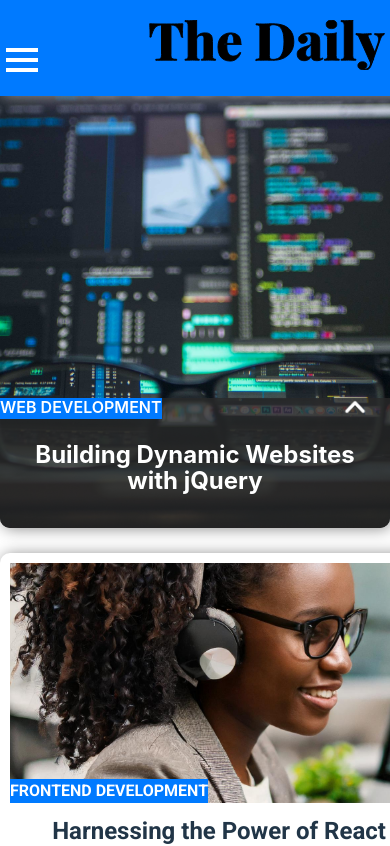
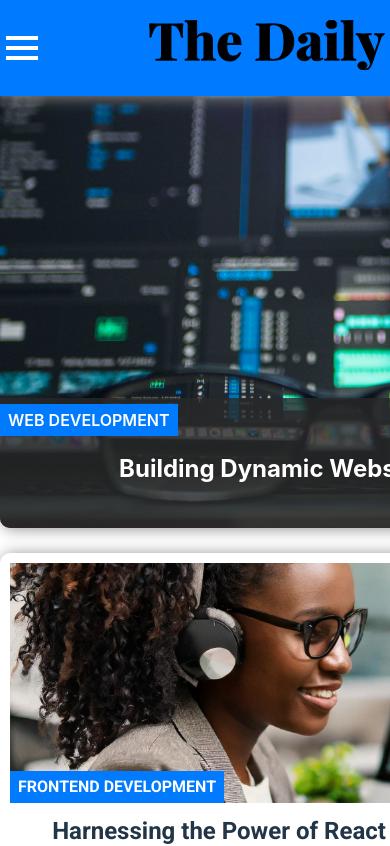
Before and after one commit to akbcit/News-App, a React (Vite) app: page / in a window 390 px wide. Shown: the top 846 px of the page. Built offline with nearby package versions, Linux system fonts and the light colour scheme.

Commit message:
final changes to navbar, some responsive design done on remainder of app

```diff
--- a/src/components/HeaderNav.jsx
+++ b/src/components/HeaderNav.jsx
@@ -1,4 +1,4 @@
-import React, { useState, useEffect } from "react";
+import { useState, useEffect } from "react";
 import "../styles/HeaderNav.css";
 
 const HeaderNav = () => {
@@ -8,26 +8,83 @@ const HeaderNav = () => {
   const [isScrolled, setIsScrolled] = useState(false);
   const [isHidden, setIsHidden] = useState(false);
 
+//   useEffect(() => {
+//     // function that will set state variable to track scroll state
+//     const handleScroll = () => {
+//       setIsScrolled(window.scrollY > 50);
+//       setIsHidden(window.scrollY > 150);
+//     };
+
+//     const handleResize = () => {
+//       // Automatically close the menu if it's open and the window width is greater than or equal to 1024px
+//       if (isMenuOpen && window.innerWidth >= 1024) {
+//         setIsMenuOpen(false);
+//       }
+//     };
+
+//     // add event listeners to window
+//     window.addEventListener("scroll", handleScroll);
+//     window.addEventListener("resize", handleResize);
+
+//     // dispose when unmounted
+//     return () => {
+//       window.removeEventListener("scroll", handleScroll);
+//       window.removeEventListener("resize", handleResize);
+//     };
+//   }, [isMenuOpen]);
+
+  // Effect to handle scroll behaviour
   useEffect(() => {
-    // function that will set state variable to track scroll state
     const handleScroll = () => {
-      setIsScrolled(window.scrollY > 50);
-      setIsHidden(window.scrollY > 150);
+        setIsScrolled(window.scrollY > 50);
+        setIsHidden(window.scrollY > 150);
     };
-    // add event listener to window
-    window.addEventListener("scroll", handleScroll);
-    // dispose when unmounted
+
+    window.addEventListener('scroll', handleScroll);
+
     return () => {
-      window.removeEventListener("scroll", handleScroll);
+        window.removeEventListener('scroll', handleScroll);
     };
-  }, []);
+  }, []); // No dependencies to ensure it runs only once on mount
+
+  // Effect to handle window resize and close the menu
+  useEffect(() => {
+    const handleResize = () => {
+        if (isMenuOpen && window.innerWidth >= 1024) {
+            setIsMenuOpen(false);
+        }
+    };
+
+    window.addEventListener('resize', handleResize);
+
+    return () => {
+        window.removeEventListener('resize', handleResize);
+    };
+  }, [isMenuOpen]);
+
+  // Effect to manage the no-scroll class on body
+  useEffect(() => {
+    if (isMenuOpen) {
+        document.body.classList.add('no-scroll');
+    } else {
+        document.body.classList.remove('no-scroll');
+    }
+
+    return () => {
+        document.body.classList.remove('no-scroll');
+    };
+  }, [isMenuOpen]);
 
   const toggleMenu = () => {
     setIsMenuOpen(!isMenuOpen);
   };
 
   return (
-    <header className={`${isMenuOpen ? "expanded" : ""}${isScrolled?" with-border":""}${isHidden?" hidden":""}`}>
+    <header
+      className={`${isMenuOpen ? "expanded" : ""}${
+        isScrolled ? " with-border" : ""
+      }${isHidden ? " hidden" : ""}`}
+    >
       <button
         className={`hamburger-menu ${isMenuOpen ? "open" : ""}`}
         onClick={toggleMenu}
--- a/src/index.css
+++ b/src/index.css
@@ -39,6 +39,10 @@ body {
   min-height: 100vh;
 }
 
+.no-scroll {
+  overflow: hidden;
+}
+
 h1 {
   font-size: 3.2em;
   line-height: 1.1;
--- a/src/styles/ArticleCard.css
+++ b/src/styles/ArticleCard.css
@@ -31,6 +31,7 @@
   z-index: 1;
   font-weight: 600;
   text-transform: uppercase;
+  padding: 0.25rem 0.5rem;
 }
 
 .article-headline {
--- a/src/styles/ArticleGrid.css
+++ b/src/styles/ArticleGrid.css
@@ -6,7 +6,7 @@
     row-gap: 25px;
  }
 
- @media (min-width: 960px) {
+ @media (min-width: 768px) {
     .article-grid {
         display: grid;
         grid-template-columns: repeat(2, 1fr);
--- a/src/styles/FeaturedArticle.css
+++ b/src/styles/FeaturedArticle.css
@@ -8,11 +8,12 @@
   border-radius: 0 0 10px 10px;
   overflow: hidden;
   height: 27rem;
-  max-width: 100vw;
+  /* max-width: 100vw; */
   background-image: var(--articleBgImage);
   background-position: center center;
   background-size: cover;
   color: white;
+  transition: all 0.4s ease;
 }
 
 .featured-article-content {
@@ -94,7 +95,7 @@
   transition: height 0.5s linear;
 }
 
-@media (min-width: 960px) {
+@media (min-width: 1024px) {
   .featured-article {
     height: 35rem;
   }
--- a/src/styles/HeaderNav.css
+++ b/src/styles/HeaderNav.css
@@ -11,16 +11,24 @@ header {
 }
 
 header.expanded {
-  height: 13.5rem;
+  align-items: flex-start;
+  z-index: 3;
 }
 
 .hamburger-menu {
   width: 2.75rem;
   height: 2.5rem;
-  background-color: transparent;
+  background-color: #007aff;
   border: none;
   cursor: pointer;
   padding: 0;
+  border-radius: 0;
+  display: flex;
+  justify-content: center;
+}
+
+.hamburger-menu.open {
+  height: 10.5rem;
 }
 
 .bar {
@@ -33,7 +41,7 @@ header.expanded {
 }
 
 #bar1 {
-  margin-top: 1.25rem;
+  margin-top: 0.5rem;
 }
 
 .hamburger-menu.open #bar2 {
@@ -52,6 +60,7 @@ header.expanded {
   margin: 0.5rem;
   padding-right: 3rem;
   color: white;
+
 }
 
 .logo.hide {
@@ -86,15 +95,14 @@ header.expanded {
   padding-right: 3rem;
   list-style: none;
   color: white;
-  margin-top: 3rem;
 }
 
 .main-navigation-a {
   color: white;
 }
 
-/* Hide the hamburger menu when screen width is greater than or equal to 960px */
-@media (min-width: 960px) {
+/* Hide the hamburger menu when screen width is greater than or equal to 1024px */
+@media (min-width: 1024px) {
   header {
     margin-left: auto;
     margin-right: auto;
@@ -121,6 +129,10 @@ header.expanded {
     display: none;
   }
 
+  .logo img {
+    width: 22.5rem;
+  }
+
   #main-navigation {
     display: block; /* override the display: none; for larger screens */
   }
```
